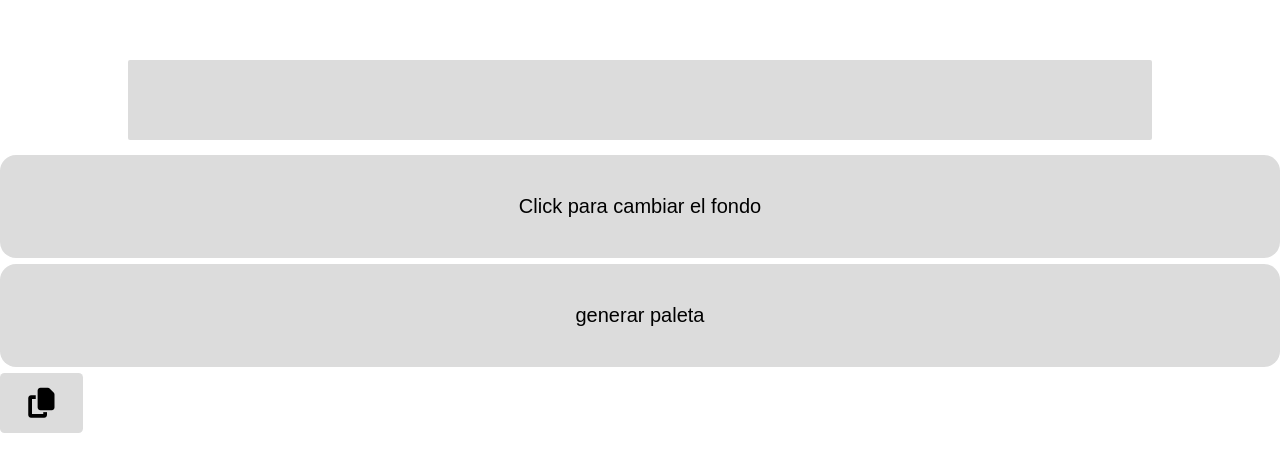
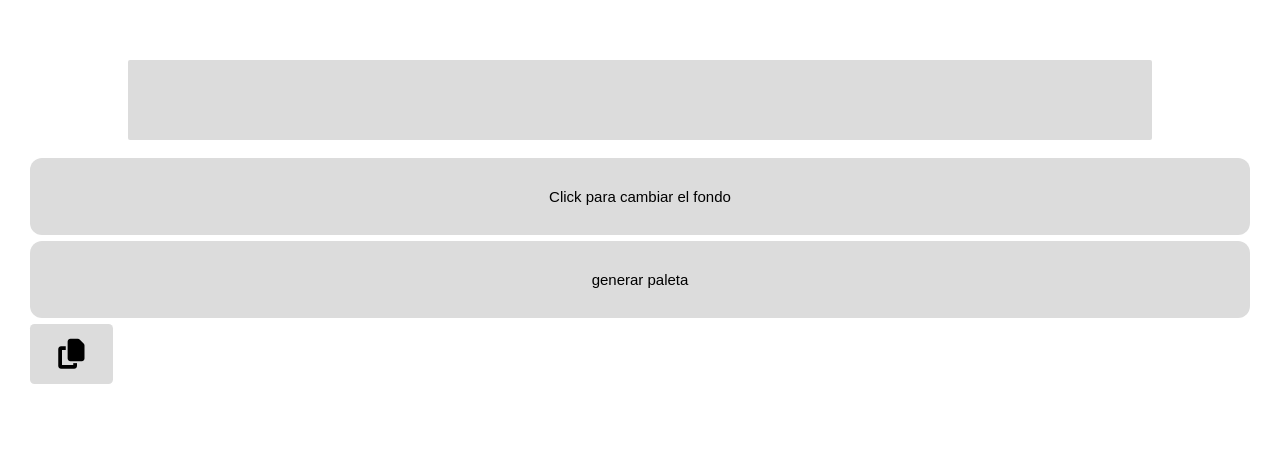
Before and after one commit to StevenWdesign/generadorColor, a plain HTML site: page index.html in a window 1280 px wide. Shown: the part 260-732 px from the top of the page. Drawn offline with Linux system fonts and the light colour scheme.

Commit message:
estilo para mi pc como pude olvidarlo xd

```diff
--- a/style.css
+++ b/style.css
@@ -21,8 +21,8 @@ body {
   border: none;
   border-radius: 0.8em;
   background-color: gainsboro;
-  margin-bottom: 0.3em;
-  font-size: 2em;
+  margin: 0.2em 2em;
+  font-size: 1.5em;
   padding: 2em 3.5em;
 }
 
@@ -36,6 +36,7 @@ body {
   display: flex;
   justify-content: center;
   align-items: center;
+  margin: .2em 2em;
 }
 
 .js-div {
```
